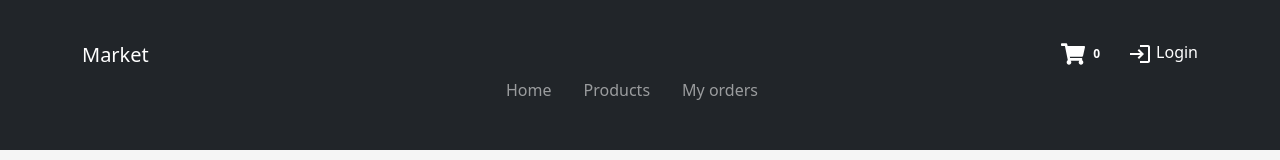
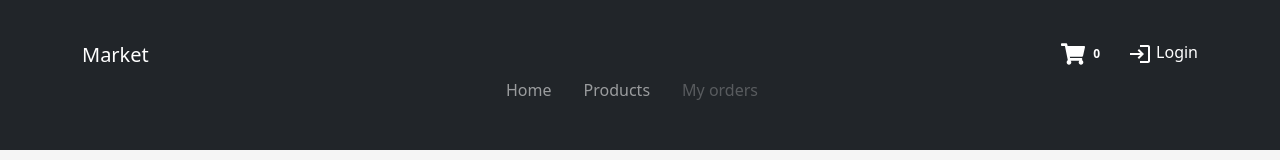
Before and after one commit to facusada/ecommerce-vite, a React (Vite) app: page /login in a window 1280 px wide. Shown: the top 160 px of the page. Built offline with nearby package versions, Linux system fonts and the light colour scheme; no server answers.

Commit message:
Add conditional to link My orders

```diff
--- a/src/components/Navbar/Navbar.jsx
+++ b/src/components/Navbar/Navbar.jsx
@@ -66,8 +66,13 @@ const Navbar = () => {
             <li className="nav-item">
               <NavLink className="nav-link" to="/products">Products</NavLink>
             </li>
-            <li className="nav-item">
-              <NavLink className="nav-link" to="/orders">My orders</NavLink>
+            <li  className="nav-item">
+              <NavLink
+                to="/orders"
+                className={`nav-link ${user.isAuthenticated ? '' : 'disabled'}`}
+              >
+                My orders
+              </NavLink>
             </li>
           </ul>
         </div>
--- a/src/components/Navbar/Navbar.sass
+++ b/src/components/Navbar/Navbar.sass
@@ -41,3 +41,8 @@ nav ul li a:hover
 .navbar-icons
     display: flex
     gap: 20px
+
+.nav-link.disabled
+  pointer-events: none
+  color: #6c757d
+  cursor: default
```
